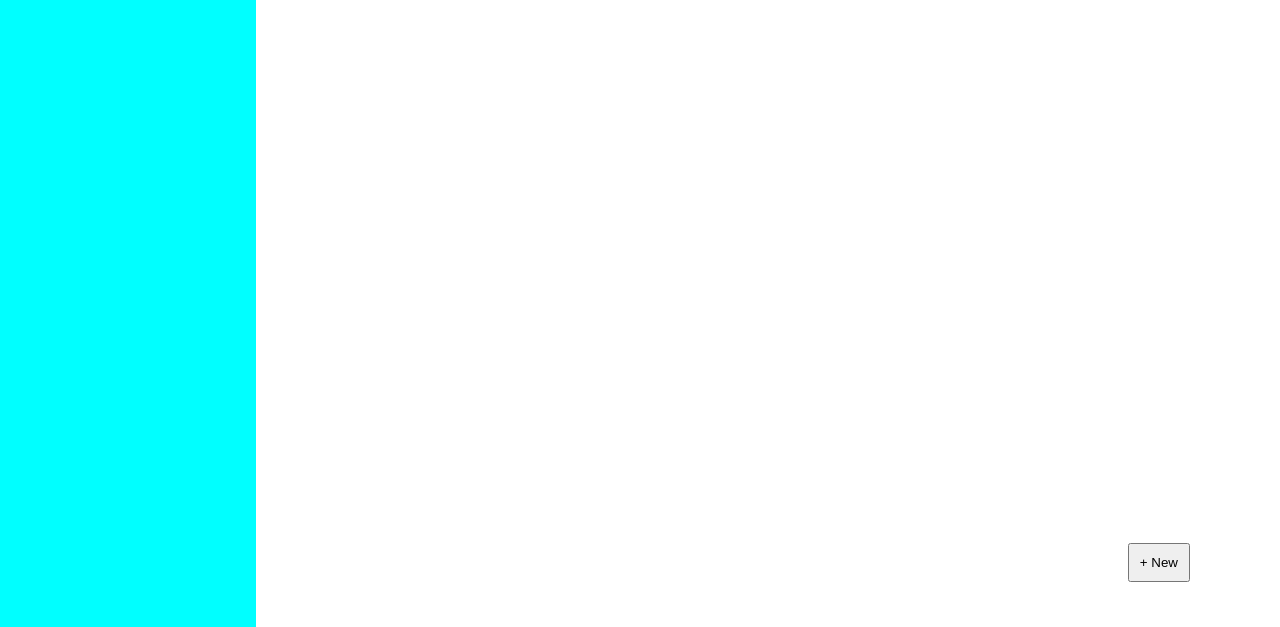
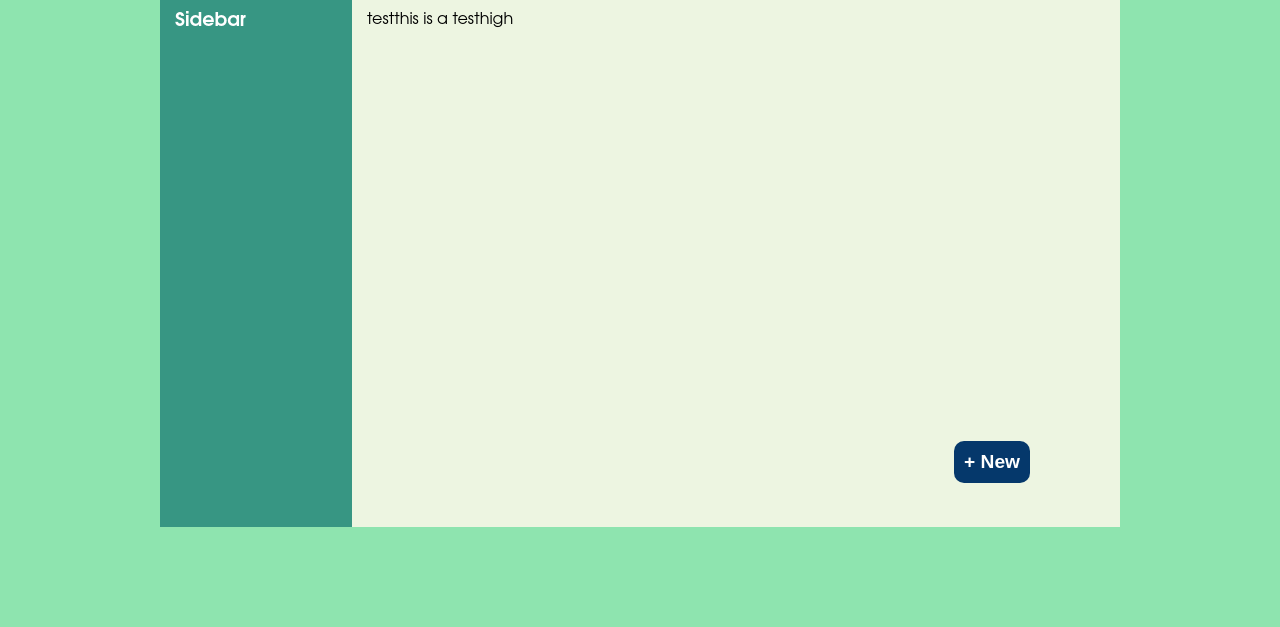
Before and after one commit to w-TFrank/to-do-list, a website built with webpack: page dist/index.html in a window 1280 px wide. Shown: the part 173-800 px from the top of the page. Built offline with Linux system fonts and the light colour scheme.

Commit message:
prettier css

```diff
--- a/src/index.js
+++ b/src/index.js
@@ -1 +1,6 @@
 import "./style.css";
+import task from "./task";
+
+let test = new task("test", "this is a test", "high");
+
+test.printOneLine();
--- a/src/style.css
+++ b/src/style.css
@@ -1,34 +1,54 @@
 html, #header>h1, body {
     margin: 0;
+    padding: 0;
 }
 
 body {
-    display: grid;
+    font-family: Avantgarde, TeX Gyre Adventor, URW Gothic L, sans-serif;
+    display: flex;
+    background-color: #8EE4AF;
+    justify-content: center;
+    align-items: center;
     width: 100vw;
     height: 100vh;
+}
+
+#window {
+    display: grid;
+    width: 75%;
+    height: 75%;
     grid-template-columns: 1fr 4fr;
     grid-template-rows: auto 1fr;
 }
 
 #header {
     display: flex;
+    background-color:#05386B;
+    color: white;
+    padding: 15px;
+    padding-left: 50px;
+    grid-column: 1 / 5;
     align-items: center;
-    height: 75px;
-    background-color:rgb(236, 241, 241);
-    padding: 15px;
-    padding-left: 65px;
-    grid-column: 1 / 5;
+    padding-top: 25px;
 }
 
 #sidebar {
     padding: 15px;
-    background-color: aqua;
+    background-color: #379683;
+    color: white;
+    font-size: larger;
+    font-weight: bolder;
 }
 
-#tasks {
+table {
+    width: 1000px;
+}
+
+#content {
     display: grid;
     grid-template-rows: auto 100px;
     padding: 15px;
+    background-color: #EDF5E1;
 }
 
 #new {
@@ -39,4 +59,10 @@ body {
     justify-content: center;
     margin-right: 75px;
     padding: 10px;
+    background-color: #05386B;
+    border: 0;
+    color: white;
+    font-size: larger;
+    font-weight: bolder;
+    border-radius: 10px;
 }
--- /dev/null
+++ b/src/task.js
@@ -0,0 +1,17 @@
+export default class task {
+    constructor (project, task, priority) {
+        this.project = project;
+        this.task = task;
+        this.priority = priority;
+    }
+
+    printOneLine() {
+        const main = document.getElementById("tasks");
+
+        const oneLine = document.createElement("div");
+
+        const makeOneLine = this.project + this.task + this.priority;
+        oneLine.textContent = makeOneLine;
+        main.appendChild(oneLine);
+    }
+}
```
Also changed, not shown: dist/index.html, dist/main.js.
